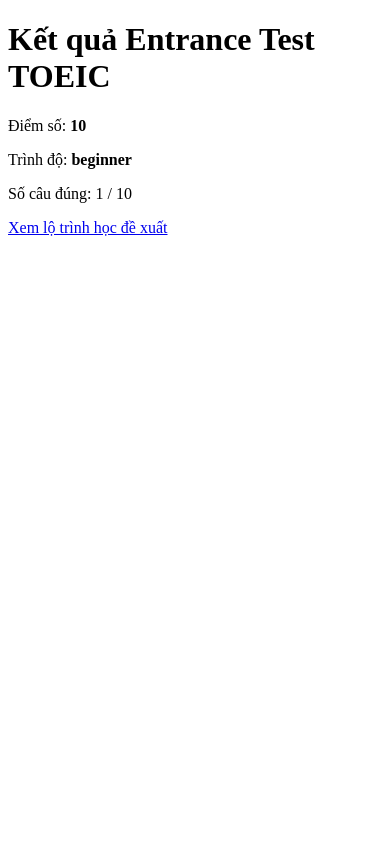
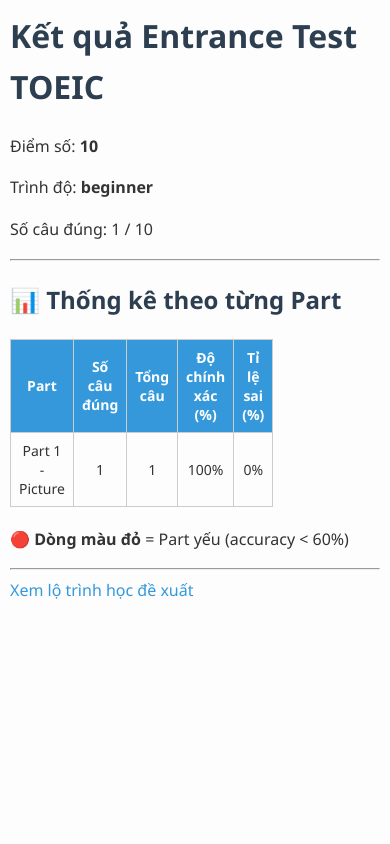
Before and after one commit to LeDaiNhan-23130215/ChatAppDjango, a Django app: page /entrance-test/result/ in a window 390 px wide. Run offline with Django 5.2, Linux system fonts and the light colour scheme; a user stored in the database is signed in; tables that the repository leaves empty hold one stand-in row (values such as "Sample post").

Commit message:
UPDATE, FIX: cap nhat giao dien cho entrance test + fix loi khong tim thay weak_parts

```diff
--- a/quizAiChallenge/entrance_test/models.py
+++ b/quizAiChallenge/entrance_test/models.py
@@ -26,6 +26,13 @@
         related_name='questions'
     )
     part = models.IntegerField(choices=PART_CHOICES)
+
+    passage = models.TextField(
+        blank=True,
+        null=True,
+        help_text= "Conversation / Short talk / Reading passage"
+    )
+
     content = models.TextField()
 
     def __str__(self):
--- a/quizAiChallenge/entrance_test/services.py
+++ b/quizAiChallenge/entrance_test/services.py
@@ -97,19 +97,24 @@
         part = ans.question.part
         part_stats[part]['total'] += 1
 
-        if ans.is_correct:
+        if ans.is_correct():
             part_stats[part]['correct'] += 1
 
     weak_parts = []
+    ALL_PARTS = [1,2,3,4,5,6,7]
+    for part in ALL_PARTS:
+        stats = part_stats.get(part, {'correct': 0, 'total': 0})
 
-    for part, stats in part_stats.items():
-        accuracy =  stats['correct'] / stats['total']
+        if stats['total'] == 0:
+            accuracy = 0
+        else:
+            accuracy =  stats['correct'] / stats['total']
 
-        if accuracy < 0.6:
-            weak_parts.append(dict(
-                part = part,
-                accuracy = round(accuracy * 100)
-            ))
+            if accuracy < 0.6:
+                weak_parts.append(dict(
+                    part = part,
+                    accuracy = round(accuracy * 100)
+                ))
 
     return weak_parts
 
--- /dev/null
+++ b/quizAiChallenge/entrance_test/static/css/style.css
@@ -0,0 +1,110 @@
+/* ====== COMMON ====== */
+body {
+    font-family: "Segoe UI", Tahoma, Geneva, Verdana, sans-serif;
+    line-height: 1.6;
+    margin: 0;
+    padding: 0 20px;
+    background-color: #fdfdfd;
+    color: #333;
+}
+
+h1, h2, h3, h4 {
+    color: #2c3e50;
+}
+
+p, ul, li {
+    font-size: 16px;
+}
+
+ul {
+    margin-left: 20px;
+}
+
+/* ====== BUTTON ====== */
+button {
+    background-color: #3498db;
+    color: #fff;
+    border: none;
+    padding: 10px 25px;
+    border-radius: 5px;
+    cursor: pointer;
+    font-size: 16px;
+    transition: background 0.3s;
+}
+
+button:hover {
+    background-color: #2980b9;
+}
+
+/* ====== PASSAGE BOX ====== */
+.passage-box {
+    background-color: #f0f8ff;
+    border-left: 5px solid #3498db;
+    padding: 10px 15px;
+    margin-bottom: 15px;
+}
+
+/* ====== QUESTION BOX ====== */
+.question-box {
+    border: 1px solid #ddd;
+    border-radius: 5px;
+    padding: 15px;
+    margin-bottom: 20px;
+    background-color: #fff;
+}
+
+.question-box p {
+    margin: 8px 0;
+}
+
+.question-box label {
+    display: block;
+    margin: 5px 0;
+}
+
+/* ====== TABLE ====== */
+table {
+    border-collapse: collapse;
+    width: 90%;
+    margin-bottom: 20px;
+}
+
+th, td {
+    border: 1px solid #ccc;
+    padding: 10px;
+    text-align: center;
+}
+
+th {
+    background-color: #3498db;
+    color: #fff;
+}
+
+tr.weak {
+    background-color: #ffe0e0;
+}
+
+/* ====== LINKS ====== */
+a {
+    color: #3498db;
+    text-decoration: none;
+}
+
+a:hover {
+    text-decoration: underline;
+}
+
+/* ====== RESPONSIVE ====== */
+@media (max-width: 768px) {
+    body {
+        padding: 10px;
+    }
+    table {
+        width: 100%;
+        font-size: 14px;
+    }
+    button {
+        width: 100%;
+        padding: 12px;
+    }
+}
--- a/quizAiChallenge/entrance_test/templates/entrance_test/intro.html
+++ b/quizAiChallenge/entrance_test/templates/entrance_test/intro.html
@@ -1,7 +1,10 @@
+{% load static %}
+<link rel="stylesheet" type="text/css" href="{% static 'css/style.css' %}">
 <!DOCTYPE html>
 <html>
 <head>
     <title>Entrance Test</title>
+    <link rel="stylesheet" type="text/css" href="{% static 'css/style.css' %}">
 </head>
 <body>
     <h1>Entrance Test</h1>
@@ -13,7 +16,7 @@
 
     <ul>
         <li>Thời gian: ~20 phút</li>
-        <li>Số câu hỏi: 20</li>
+        <li>Số câu hỏi: {{questions_count}}</li>
         <li>Không giới hạn số lần làm</li>
     </ul>
 
--- a/quizAiChallenge/entrance_test/templates/entrance_test/learning_path.html
+++ b/quizAiChallenge/entrance_test/templates/entrance_test/learning_path.html
@@ -1,7 +1,10 @@
+{% load static %}
+<link rel="stylesheet" type="text/css" href="{% static 'css/style.css' %}">
 <!DOCTYPE html>
 <html>
 <head>
     <title>Lộ trình học TOEIC</title>
+    <link rel="stylesheet" type="text/css" href="{% static 'css/style.css' %}">
 </head>
 <body>
     <h1>Lộ trình học TOEIC cá nhân hóa</h1>
--- a/quizAiChallenge/entrance_test/templates/entrance_test/result.html
+++ b/quizAiChallenge/entrance_test/templates/entrance_test/result.html
@@ -1,20 +1,67 @@
+{% load static %}
+<link rel="stylesheet" type="text/css" href="{% static 'css/style.css' %}">
 <!DOCTYPE html>
 <html>
 <head>
     <title>Kết quả Entrance Test</title>
+    <link rel="stylesheet" type="text/css" href="{% static 'css/style.css' %}">
+    <style>
+        table {
+            border-collapse: collapse;
+            width: 70%;
+        }
+        th, td {
+            border: 1px solid #ccc;
+            padding: 8px;
+            text-align: center;
+        }
+        .weak {
+            background-color: #ffe0e0;
+        }
+    </style>
 </head>
 <body>
+
 <h1>Kết quả Entrance Test TOEIC</h1>
 
 <p>Điểm số: <strong>{{ score }}</strong></p>
 <p>Trình độ: <strong>{{ level }}</strong></p>
 
+<p>Số câu đúng: {{ correct_answers }} / {{ total_questions }}</p>
+
+<hr>
+
+<h2>📊 Thống kê theo từng Part</h2>
+
+<table>
+    <tr>
+        <th>Part</th>
+        <th>Số câu đúng</th>
+        <th>Tổng câu</th>
+        <th>Độ chính xác (%)</th>
+        <th>Tỉ lệ sai (%)</th>
+    </tr>
+
+    {% for p in part_summary %}
+    <tr class="{% if p.accuracy < 60 %}weak{% endif %}">
+        <td>{{ p.part_name }}</td>
+        <td>{{ p.correct }}</td>
+        <td>{{ p.total }}</td>
+        <td>{{ p.accuracy }}%</td>
+        <td>{{ p.wrong_rate }}%</td>
+    </tr>
+    {% endfor %}
+</table>
+
 <p>
-        Số câu đúng: {{ correct_answers }} / {{ total_questions }}
+    <strong>🔴 Dòng màu đỏ</strong> = Part yếu (accuracy &lt; 60%)
 </p>
+
+<hr>
 
 <a href="{% url 'learning-path' %}">
     Xem lộ trình học đề xuất
 </a>
+
 </body>
 </html>
--- a/quizAiChallenge/entrance_test/views.py
+++ b/quizAiChallenge/entrance_test/views.py
@@ -2,52 +2,65 @@
 from django.contrib.auth.decorators import login_required
 from django.contrib.auth import get_user_model
 from .services import cal_result, analyze_weak_parts, get_part_display, generate_learning_path
-from .models import EntranceTest, EntranceTestResult
+from .models import EntranceTest, EntranceTestResult, Question
+from collections import defaultdict
 # Create your views here.
 
 User = get_user_model()
 
 @login_required
 def intro_view(req):
-    return render(req, 'entrance_test/intro.html')
+    test = EntranceTest.objects.get(title="TOEIC Entrance Test")
+    questions_count = Question.objects.filter(test=test).count()
+    return render(req, 'entrance_test/intro.html', {
+        'questions_count': questions_count
+    })
 
 @login_required
 def entrance_test_view(req):
-    test = EntranceTest.objects.get(is_active=True)
-    if req.method == 'POST':
-        user_answers = {
-            int(k[1:]): int(v)
-            for k, v in req.POST.items()
-            if k.startswith('q')
-        }
+    test = EntranceTest.objects.get(title="TOEIC Entrance Test")
+    questions = Question.objects.filter(test=test).order_by('part', 'id')
 
-        result = cal_result(
-            user=req.user,
-            test=test,
-            user_answers=user_answers
-        )
-
-        return redirect('result')
-
-    questions = test.questions.prefetch_related('choices')
-    return render(req, 'entrance_test/test.html', {
-        'questions': questions
-    })
+    return render(req, 'entrance_test/test.html', {'questions': questions})
 
 @login_required
 def result_view(req):
     result = EntranceTestResult.objects.filter(
-        user = req.user
+        user=req.user
     ).order_by('-taken_at').first()
 
     if not result:
         return redirect('intro')
+
+    # ====== THỐNG KÊ THEO PART ======
+    part_stats = defaultdict(lambda: {'correct': 0, 'total': 0})
+
+    answers = result.answers.select_related('question', 'selected_choice')
+
+    for ans in answers:
+        part = ans.question.part
+        part_stats[part]['total'] += 1
+        if ans.selected_choice.is_correct:
+            part_stats[part]['correct'] += 1
+
+    part_summary = []
+    for part, stats in part_stats.items():
+        accuracy = round(stats['correct'] / stats['total'] * 100)
+        part_summary.append({
+            'part': part,
+            'part_name': dict(Question.PART_CHOICES)[part],
+            'correct': stats['correct'],
+            'total': stats['total'],
+            'accuracy': accuracy,
+            'wrong_rate': 100 - accuracy
+        })
 
     context = {
         'score': result.score,
         'level': result.level,
         'correct_answers': result.correct_answers,
         'total_questions': result.total_questions,
+        'part_summary': part_summary,
     }
 
     return render(req, 'entrance_test/result.html', context)
```
Also changed, not shown: quizAiChallenge/entrance_test/seed_toeic.py (added, +310 -0 lines), quizAiChallenge/entrance_test/templates/entrance_test/test.html (+12 -12 lines), quizAiChallenge/entrance_test/migrations/0002_question_passage.py (added). Lines whose indentation alone changed are shown as unchanged.
